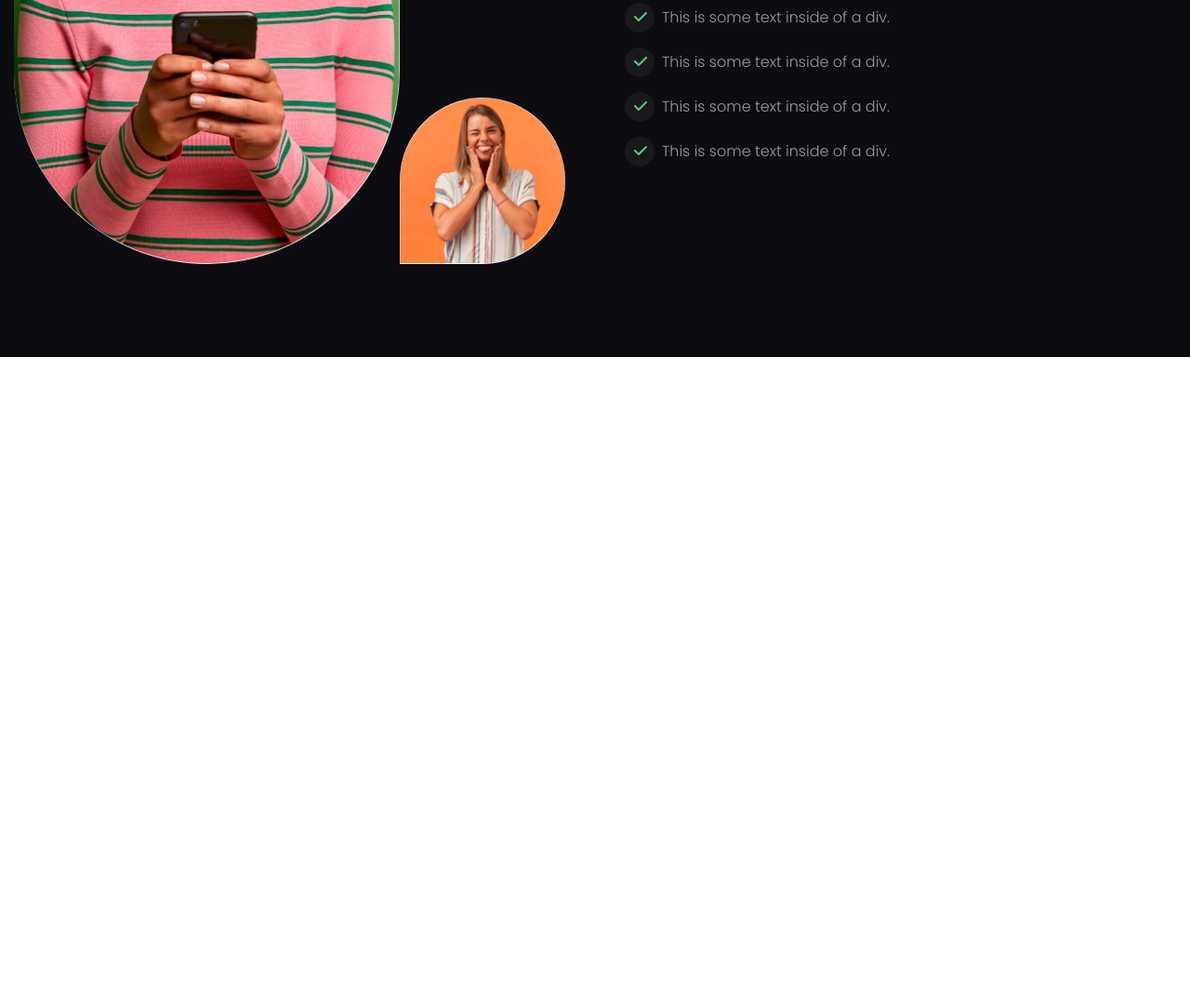
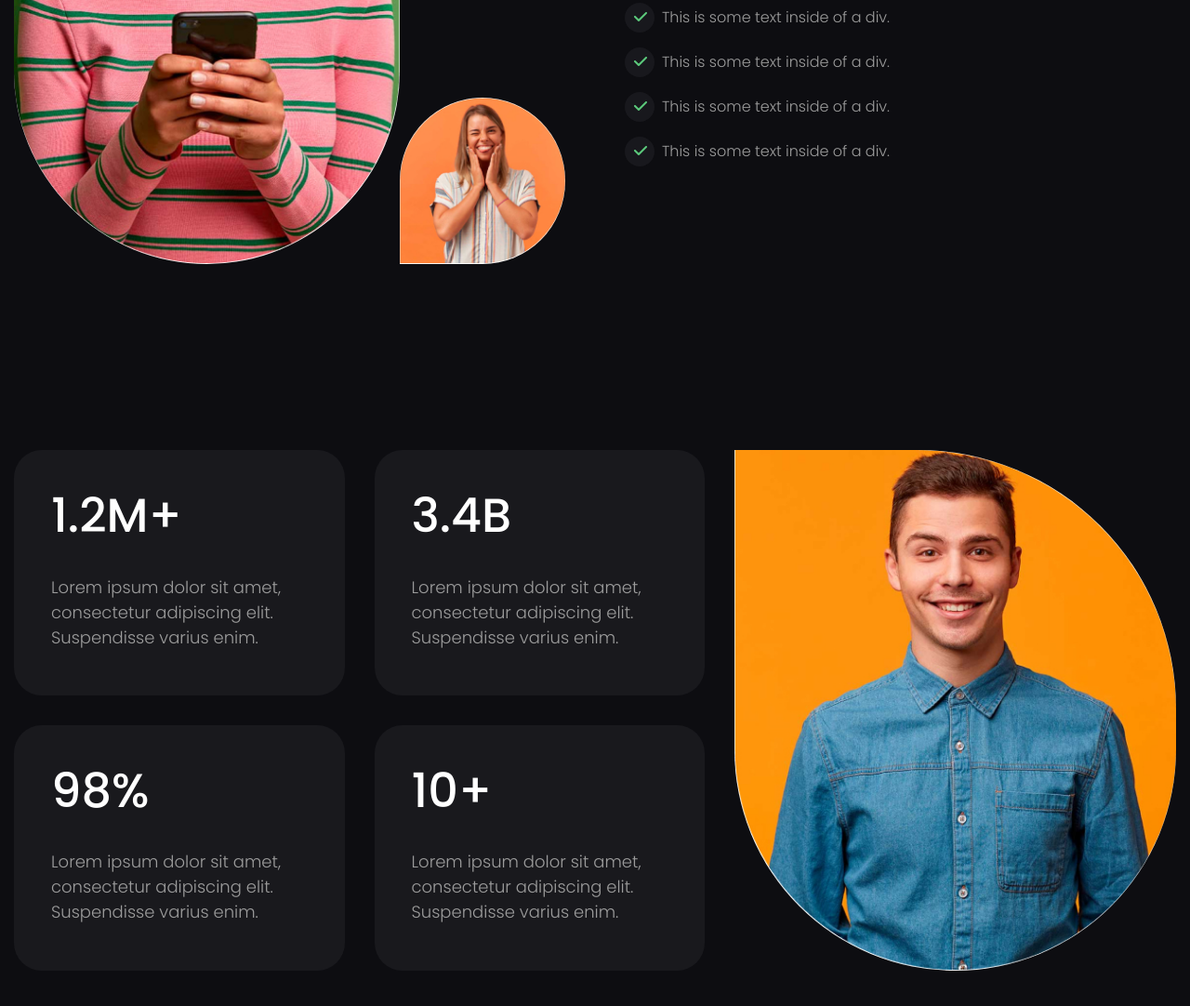
Before and after one commit to Albinaaaaa/growfy, a plain HTML site: page index.html in a window 1280 px wide. Shown: the part 2683-3765 px from the top of the page at 93% size. Before the commit the page ends 3067 px from the top, so only its background shows below. Drawn offline with Linux system fonts and the light colour scheme; a script that the page names is missing.

Commit message:
add html, css for advantages section

```diff
--- a/css/style.css
+++ b/css/style.css
@@ -693,3 +693,85 @@ body {
         flex-direction: column-reverse;
     }
 }
+
+/* -----Advantages--------------------------- */
+.page__advantages {}
+
+.advantages {
+    padding-top: 100px;
+    padding-bottom: 100px;
+}
+
+.advantages__container {
+    display: flex;
+    column-gap: 32px;
+    row-gap: 16px;
+}
+
+.advantages__items {
+    flex: 1 1 auto;
+    display: grid;
+    grid-template-columns: repeat(2, 1fr);
+    grid-template-rows: repeat(2, 1fr);
+    gap: 32px;
+}
+
+.advantages__item {
+    padding: 40px;
+    background: rgba(129, 129, 139, 0.1);
+    border-radius: 30px;
+}
+
+.advantages__value {
+    font-size: 51px;
+    font-weight: 500;
+    color: #fff;
+}
+
+.advantages__value:not(:last-child) {
+    margin-bottom: 32px;
+}
+
+.advantages__text {
+    font-size: 18px;
+    line-height: 1.5;
+}
+
+.advantages__image {
+    align-self: flex-end;
+    flex: 0 0 38%;
+    overflow: hidden;
+    border-radius: 0px 445px 380px 380px;
+}
+
+.advantages__image img {
+    max-width: 100%;
+}
+
+@media (max-width: 991.98px) {
+    .advantages {
+        padding-top: 70px;
+        padding-bottom: 50px;
+    }
+
+    .advantages__container {
+        flex-direction: column;
+    }
+
+    .advantages__image {
+        align-self: center;
+    }
+}
+
+@media (max-width: 767.98px) {
+    .advantages {
+        padding-top: 30px;
+        padding-bottom: 30px;
+    }
+}
+
+@media (max-width: 650px) {
+    .advantages__items {
+        grid-template-columns: auto;
+    }
+}
--- a/index.html
+++ b/index.html
@@ -185,6 +185,34 @@
                     </div>
                 </div>
             </section>
+            <section class="page__advantages advantages">
+                <div class="advantages__container">
+                    <div class="advantages__items">
+                        <article class="advantages__item">
+                            <h4 class="advantages__value">1.2M+</h4>
+                            <div class="advantages__text">Lorem ipsum dolor sit amet, consectetur adipiscing elit. Suspendisse varius enim.</div>
+                        </article>
+                        <article class="advantages__item">
+                            <h4 class="advantages__value">3.4B</h4>
+                            <div class="advantages__text">Lorem ipsum dolor sit amet, consectetur adipiscing elit. Suspendisse varius enim.
+                            </div>
+                        </article>
+                        <article class="advantages__item">
+                            <h4 class="advantages__value">98%</h4>
+                            <div class="advantages__text">Lorem ipsum dolor sit amet, consectetur adipiscing elit. Suspendisse varius enim.
+                            </div>
+                        </article>
+                        <article class="advantages__item">
+                            <h4 class="advantages__value">10+</h4>
+                            <div class="advantages__text">Lorem ipsum dolor sit amet, consectetur adipiscing elit. Suspendisse varius enim.
+                            </div>
+                        </article>
+                    </div>
+                    <div class="advantages__image">
+                        <img src="./img/advantages/01.jpg" alt="Image">
+                    </div>
+                </div>
+            </section>
         </main>
         <footer class="footer">
         </footer>
```
Also changed, not shown: img/advantages/01.jpg (added).
